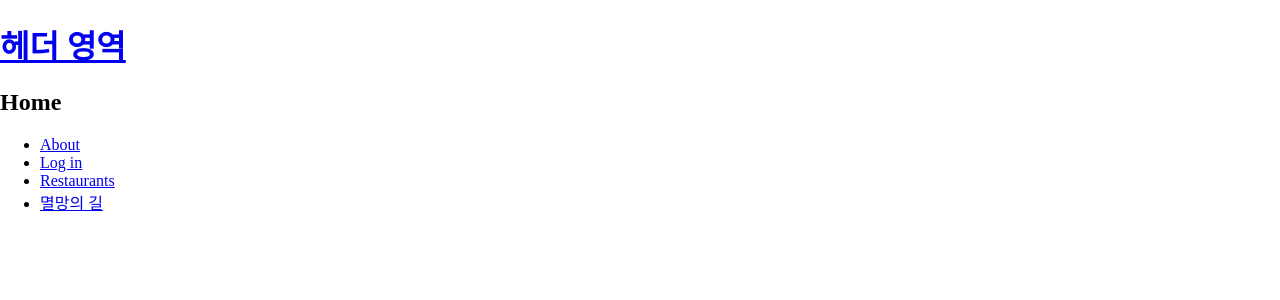
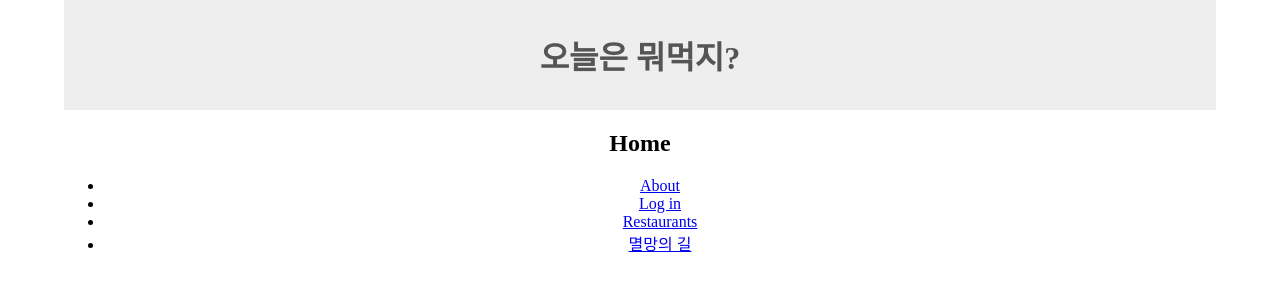
Before and after one commit to CodeSoom/react-week8-assignment-1, a React app: page / in a window 1280 px wide. Shown: the top 300 px of the page. Built offline with nearby package versions, Linux system fonts and the light colour scheme.

Commit message:
change Tag to apply style using styled 1. div -> Container 2. header -> Header Header also apply style 'h1' and 'a'

```diff
--- a/src/App.jsx
+++ b/src/App.jsx
@@ -7,6 +7,8 @@ import {
 } from 'react-router-dom';
 
 import { useDispatch } from 'react-redux';
+
+import styled from '@emotion/styled';
 
 import HomePage from './HomePage';
 import AboutPage from './AboutPage';
@@ -19,6 +21,28 @@ import { setAccessToken } from './actions';
 
 import { loadItem } from './services/storage';
 
+const Container = styled.div({
+  margin: '0 auto',
+  textAlign: 'center',
+  width: '90%',
+});
+
+const Header = styled.header({
+  backgroundColor: '#EEE',
+  '& h1': {
+    margin: 0,
+    padding: '1em .5em',
+    fontsize: '2em',
+  },
+  '& a': {
+    color: '#555',
+    textDecoration: 'none',
+    '& hover': {
+      color: '#000',
+    },
+  },
+});
+
 export default function App() {
   const dispatch = useDispatch();
 
@@ -28,12 +52,12 @@ export default function App() {
   }
 
   return (
-    <div>
-      <header>
+    <Container>
+      <Header>
         <h1>
-          <Link to="/">헤더 영역</Link>
+          <Link to="/">오늘은 뭐먹지?</Link>
         </h1>
-      </header>
+      </Header>
       <Switch>
         <Route exact path="/" component={HomePage} />
         <Route path="/about" component={AboutPage} />
@@ -42,6 +66,6 @@ export default function App() {
         <Route path="/restaurants/:id" component={RestaurantPage} />
         <Route component={NotFoundPage} />
       </Switch>
-    </div>
+    </Container>
   );
 }
```
Also changed, not shown: 1 other file (tests, documents, lock files or other folders).
